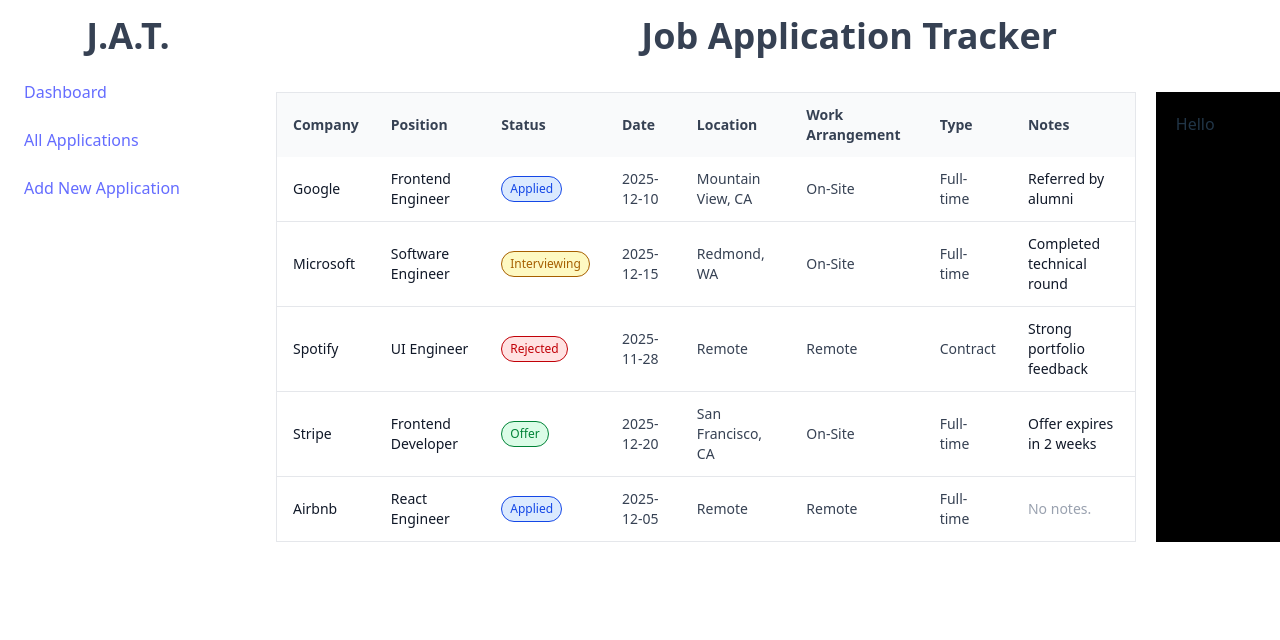
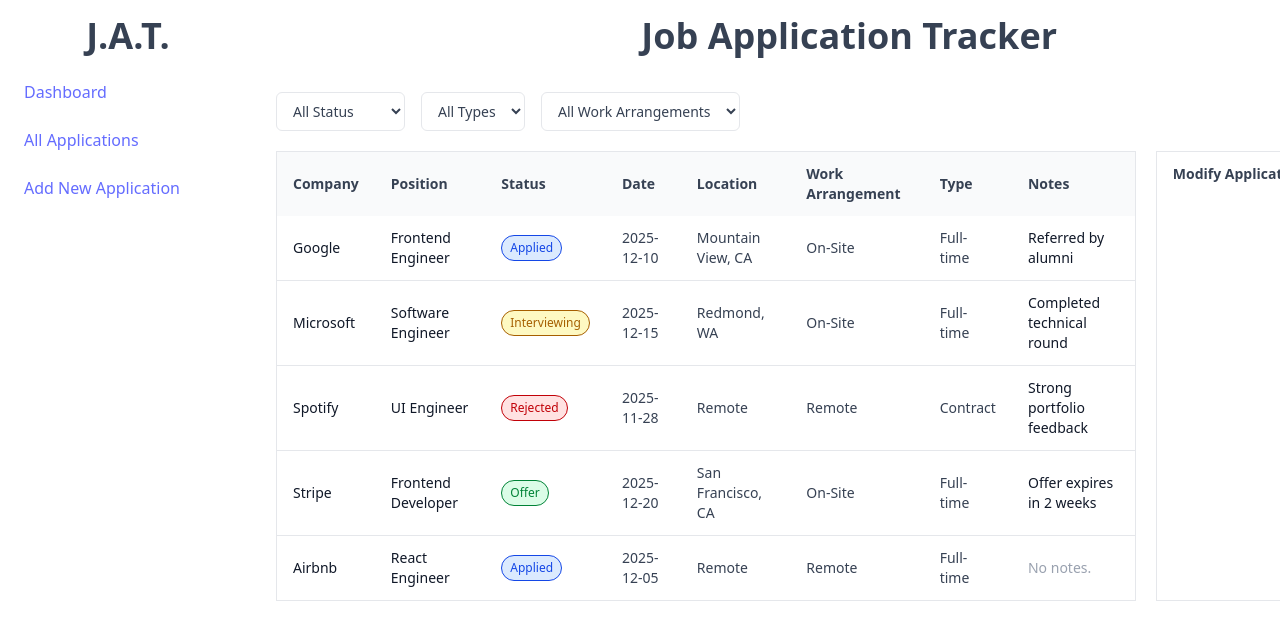
Before and after one commit to codewithjelo/Job-Application-Tracker, a React (Vite) app: page / in a window 1280 px wide. Both pictures are taken after a click on the link "All Applications". Shown: the top 640 px of the page. Built offline with nearby package versions, Linux system fonts and the light colour scheme.

Commit message:
Add filter bar (status, type of work, and work arrangement)

```diff
--- a/src/components/ApplicationList.jsx
+++ b/src/components/ApplicationList.jsx
@@ -1,3 +1,5 @@
+import { useMemo, useState } from "react";
+
 const ApplicationList = () => {
   const applicationList = [
     {
@@ -57,8 +59,60 @@
     },
   ];
 
+  const [statusFilter, setStatusFilter] = useState("All");
+  const [typeFilter, setTypeFilter] = useState("All");
+  const [workFilter, setWorkFilter] = useState("All");
+
+  const filteredApplications = useMemo(() => {
+    return applicationList.filter((app) => {
+      const statusMatch = statusFilter === "All" || app.status === statusFilter;
+
+      const typeMatch = typeFilter === "All" || app.type === typeFilter;
+
+      const workMatch = workFilter === "All" || app.work === workFilter;
+
+      return statusMatch && typeMatch && workMatch;
+    });
+  }, [applicationList, statusFilter, typeFilter, workFilter]);
+
   return (
     <div>
+      {/*Filter Bar */}
+      <div className="flex flex-wrap gap-4 pb-5">
+        <select
+          className="rounded-md border border border-gray-200 text-gray-700 px-3 py-2 text-sm"
+          value={statusFilter}
+          onChange={(e) => setStatusFilter(e.target.value)}
+        >
+          <option value="All">All Status</option>
+          <option value="Applied">Applied</option>
+          <option value="Interviewing">Interviewing</option>
+          <option value="Offer">Offer</option>
+          <option value="Rejected">Rejected</option>
+        </select>
+
+        <select
+          className="rounded-md border border border-gray-200 text-gray-700 px-3 py-2 text-sm"
+          value={typeFilter}
+          onChange={(e) => setTypeFilter(e.target.value)}
+        >
+          <option value="All">All Types</option>
+          <option value="Full-time">Full-time</option>
+          <option value="Contract">Contract</option>
+        </select>
+
+        <select
+          className="rounded-md border border border-gray-200 text-gray-700 px-3 py-2 text-sm"
+          value={workFilter}
+          onChange={(e) => setWorkFilter(e.target.value)}
+        >
+          <option value="All">All Work Arrangements</option>
+          <option value="On-Site">On-Site</option>
+          <option value="Remote">Remote</option>
+          <option value="Hybrid">Hybrid</option>
+        </select>
+      </div>
+
       {/*Table*/}
       <div className="flex flex-row overflow-y-auto">
         <table className="min-w-3/4 border border-gray-200 overflow-hidden">
@@ -92,7 +146,7 @@
           </thead>
 
           <tbody className="divide-y divide-gray-200">
-            {applicationList.map((app) => (
+            {filteredApplications.map((app) => (
               <tr key={app.id} className="hover:bg-gray-50 transition-colors">
                 <td className="px-4 py-3 text-sm text-gray-900">
                   {app.company}
@@ -120,9 +174,7 @@
                 <td className="px-4 py-3 text-sm text-gray-700">
                   {app.location}
                 </td>
-                <td className="px-4 py-4 text-sm text-gray-700">
-                  {app.work}
-                </td>
+                <td className="px-4 py-4 text-sm text-gray-700">{app.work}</td>
                 <td className="px-4 py-3 text-sm text-gray-700">{app.type}</td>
                 <td
                   className={`px-4 py-3 text-sm ${
@@ -137,8 +189,8 @@
         </table>
 
         {/*Edit Panel*/}
-        <div className="ml-5 p-5 min-w-80 bg-black">
-          <p>Hello</p>
+        <div className="ml-5 px-4 py-3 min-w-80 border border-gray-200">
+          <p className="text-left text-sm font-semibold text-gray-700">Modify Application</p>
         </div>
       </div>
     </div>
```
